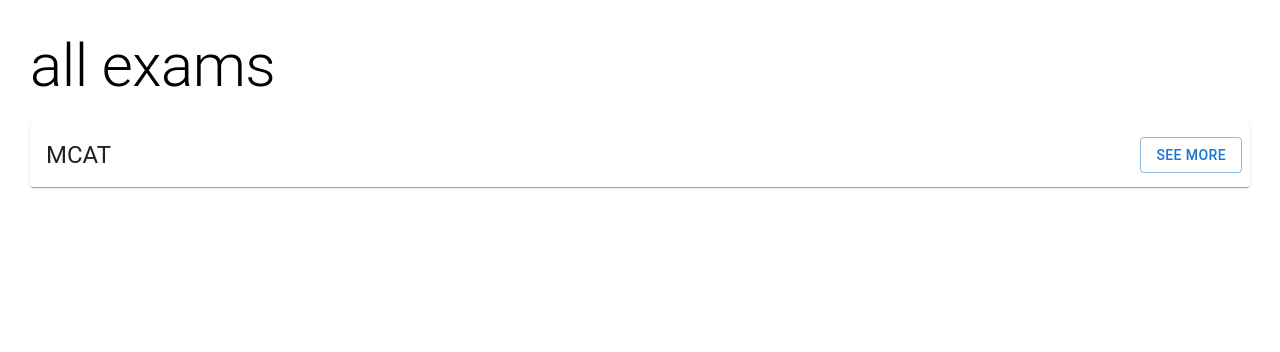
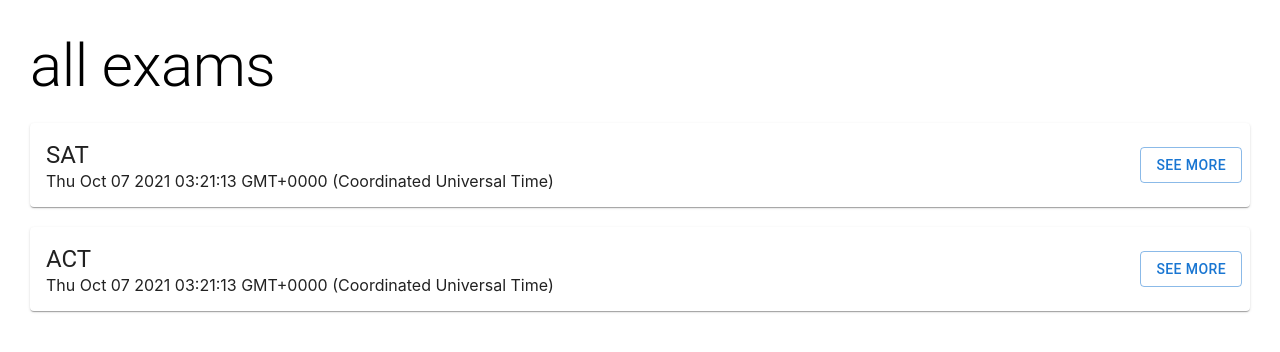
Before and after one commit to 397-f21/coffee-time2test, a React (Create React App) app: page / in a window 1280 px wide. Shown: the top 352 px of the page. Built offline with nearby package versions, Linux system fonts and the light colour scheme.

Commit message:
exam array map to cards

```diff
--- a/src/App.js
+++ b/src/App.js
@@ -3,22 +3,33 @@
 import ExamCard from "./components/ExamCard";
 import Typography from '@mui/material/Typography';
 
-const newExam = () => {
+const newExams = () => {
   return {
-    'name' : 'MCAT',
-    'time' : new Date()
+    'SAT':
+      {
+        'name' : 'SAT',
+        'time' : new Date()
+      },
+    'ACT':
+      {
+        'name' : 'ACT',
+        'time' : new Date()
+      }
   }
 }
 
 export default function App() {
-  const [exam, setExam] = useState(newExam());
+  const [exams, setExams] = useState(newExams());
 
   return (
     <div className="App">
       <Typography variant="h2" gutterBottom component="div">
         all exams
       </Typography>
-      <ExamCard exam={ exam } setExam = {setExam} />
+      <div className="examList">
+        { Object.values(exams).map(exam => <ExamCard key={exam.name} exam={ exam } setExams = {setExams} />) }
+      </div>
+      {/* <ExamCard exam={ exam } setExams = {setExams} /> */}
     </div>
   );
 }
--- a/src/components/ExamCard.js
+++ b/src/components/ExamCard.js
@@ -1,5 +1,4 @@
 import * as React from 'react';
-import Box from '@mui/material/Box';
 import Card from '@mui/material/Card';
 import CardActions from '@mui/material/CardActions';
 import CardContent from '@mui/material/CardContent';
@@ -9,7 +8,7 @@
 
 
 
-export default function ExamCard({exam, setExam}) {
+export default function ExamCard({exam, setExams}) {
     const [open, setOpen] = React.useState(false);
 
     const handleClickOpen = () => {
@@ -26,6 +25,9 @@
                 <Typography variant="h5" component="div">
                 {exam.name}
                 </Typography>
+                <Typography variant="h7" component="div">
+                {"" + exam.time}
+                </Typography>
             </CardContent>
             <CardActions>
                 <Button variant="outlined" onClick={handleClickOpen}>
@@ -34,7 +36,7 @@
             </CardActions>
         </Card>
 
-        <ExamDialog handleClose={handleClose} open={ open } setOpen={setOpen} exam = { exam } setExam={ setExam }/>
+        <ExamDialog handleClose={handleClose} open={ open } setOpen={setOpen} exam = { exam } setExams={ setExams }/>
     </div>
   );
 }
--- a/src/components/ExamDialog.js
+++ b/src/components/ExamDialog.js
@@ -3,7 +3,6 @@
 import Dialog from '@mui/material/Dialog';
 import AppBar from '@mui/material/AppBar';
 import Toolbar from '@mui/material/Toolbar';
-import Typography from '@mui/material/Typography';
 import Slide from '@mui/material/Slide';
 import ExamTimer from './ExamTimer';
 
@@ -11,7 +10,7 @@
   return <Slide direction="up" ref={ref} {...props} />;
 });
 
-export default function ExamDialog({ handleClose, open, setOpen, exam, setExam}) {
+export default function ExamDialog({ handleClose, open, setOpen, exam, setExams}) {
 
   return (
     <div className="dialog">
@@ -29,7 +28,7 @@
           </Toolbar>
         </AppBar>
 
-        <ExamTimer exam={ exam } setExam = { setExam }/>
+        <ExamTimer exam={ exam } setExams = { setExams }/>
 
       </Dialog>
     </div>
--- a/src/components/ExamTimer.js
+++ b/src/components/ExamTimer.js
@@ -30,7 +30,7 @@
 const getTimeHours = (time) => ((time % daySeconds) / hourSeconds) | 0;
 const getTimeDays = (time) => (time / daySeconds) | 0;
 
-export default function ExamTimer({ exam, setExam }) {
+export default function ExamTimer({ exam, setExams }) {
   const stratTime = Date.now() / 1000; // use UNIX timestamp in seconds
   var remainingTime = exam.time / 1000 - stratTime;
   var days = Math.floor(remainingTime / daySeconds);
@@ -38,7 +38,11 @@
   const [curKey, setCurKey] = React.useState(exam.time);
 
   const handleChange = (newEndTime) => {
-    setExam({'name': exam.name, 'time': newEndTime});
+    setExams(prevState => ({
+      ...prevState,
+      [exam.name]: {'name': exam.name, 'time': newEndTime}
+    }));
+    // setExams({'name': exam.name, 'time': newEndTime});
     setCurKey(newEndTime);
   };
 
--- a/src/styles.css
+++ b/src/styles.css
@@ -2,6 +2,9 @@
   padding: 30px;
 }
 
+.examList > * {
+  margin-top: 20px;
+}
 
 .card {
   display: flex;
```
